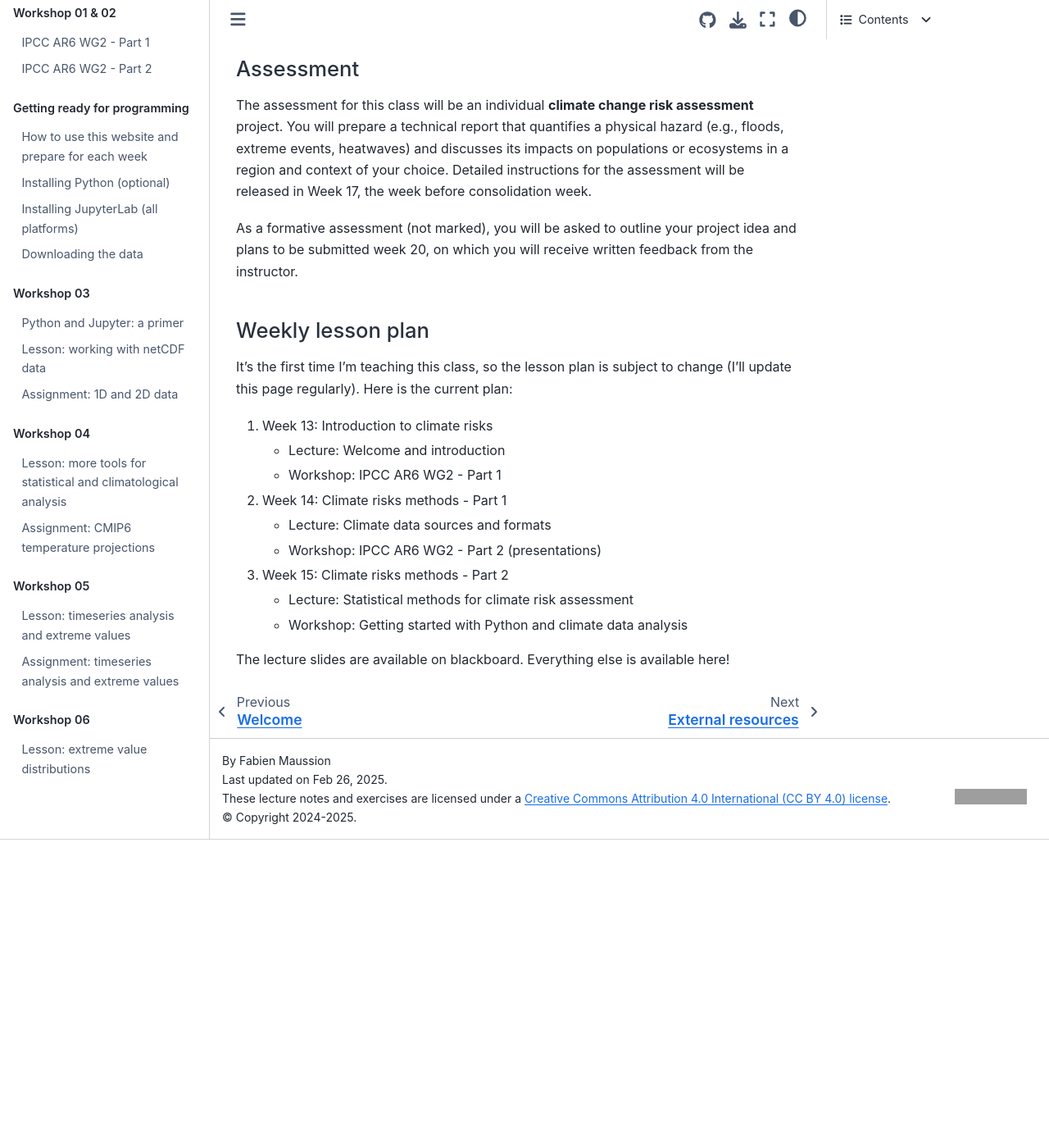
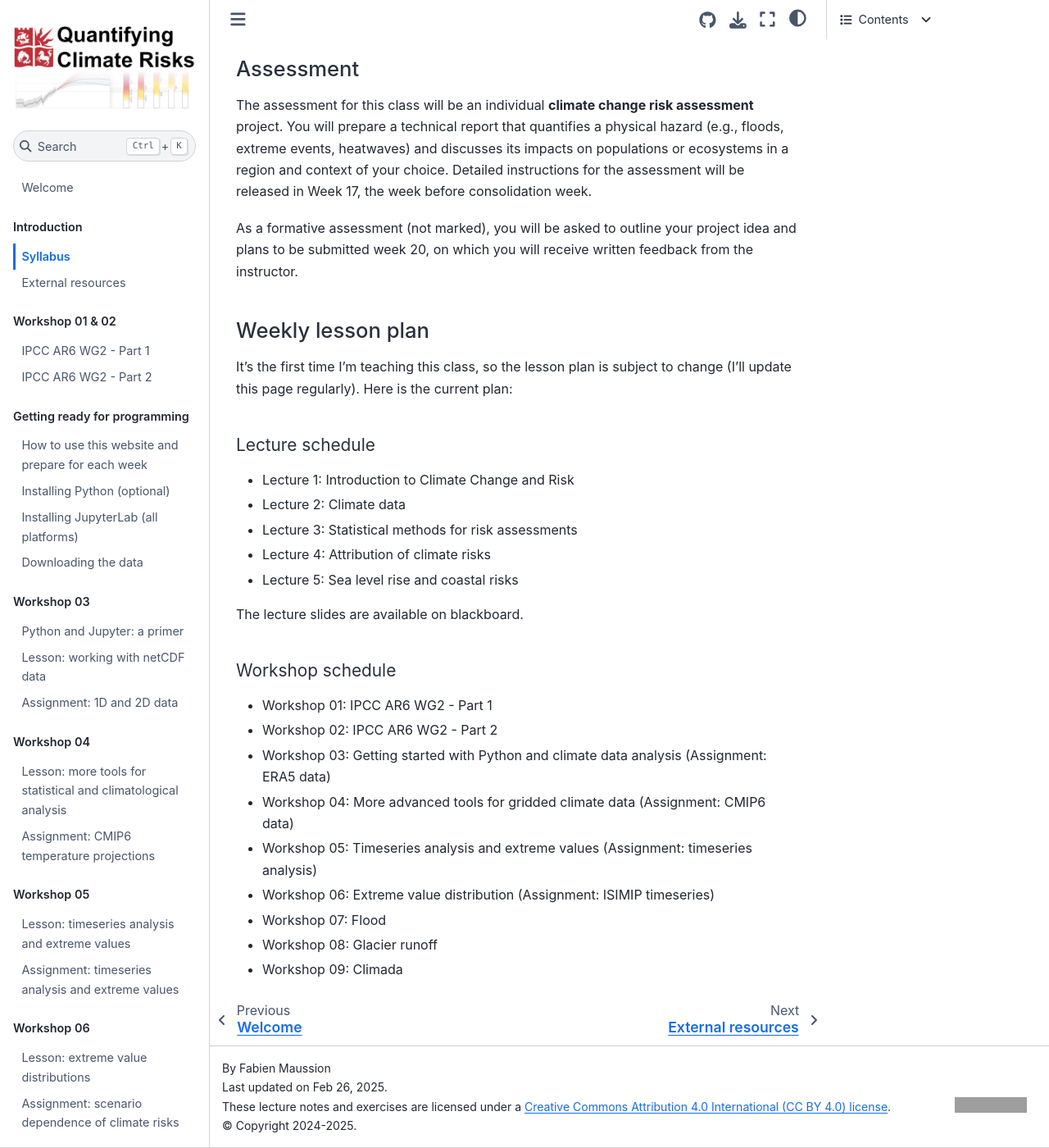
Before and after one commit to fmaussion/climate_risks_2024, a Jupyter Book: the page built from book/syllabus.md, in a window 1280 px wide and 1400 px high, scrolled down 1734 px. Shown: the whole window at 82% size. Built offline with Jupyter Book 1.0.4 settings and Sphinx 7.4.7 and the Sphinx Book theme 1.1.4, drawn with Linux system fonts in a browser that asks for light colours; before the commit the page ends 2758 px from its top, so only the background shows below that; grey boxes are pictures that could not be loaded.

Commit message:
assignment

```diff
--- a/book/_static/custom.css
+++ b/book/_static/custom.css
@@ -1,5 +1,6 @@
 html {
     --pst-font-size-h1: 2.2em; /* Default: 2.625 */
     --pst-font-size-h2: 1.6em;   /* Default: 2.125 */
-    --pst-font-size-h3: 1.2em; /* Default: 1.75 */
+    --pst-font-size-h3: 1.3em; /* Default: 1.75 */
+    --pst-font-size-h4: 1.1em; /* Default: ? */
 }
--- a/book/_toc.yml
+++ b/book/_toc.yml
@@ -34,3 +34,4 @@
   - caption: Workshop 06
     chapters:
     - file: ws06/01-lesson-gev
+    - file: ws06/02-assignment-gev
--- a/book/syllabus.md
+++ b/book/syllabus.md
@@ -47,42 +47,24 @@
 
 It's the first time I'm teaching this class, so the lesson plan is subject to change (I'll update this page regularly). Here is the current plan:
 
-1. Week 13: Introduction to climate risks
-   - Lecture: Welcome and introduction
-   - Workshop: IPCC AR6 WG2 - Part 1
-2. Week 14: Climate risks methods - Part 1
-   - Lecture: Climate data sources and formats
-   - Workshop: IPCC AR6 WG2 - Part 2 (presentations)
-3. Week 15: Climate risks methods - Part 2
-   - Lecture: Statistical methods for climate risk assessment
-   - Workshop: Getting started with Python and climate data analysis
+### Lecture schedule
 
-The lecture slides are available on blackboard. Everything else is available here!
+- Lecture 1: Introduction to Climate Change and Risk
+- Lecture 2: Climate data
+- Lecture 3: Statistical methods for risk assessments
+- Lecture 4: Attribution of climate risks
+- Lecture 5: Sea level rise and coastal risks
 
-<!---
-1. Week 16:
-   - Lecture:
-   - Workshop:
-2. Week 17:
-   - Lecture:
-   - Workshop:
-   - Assignment setting
+The lecture slides are available on blackboard.
 
-Week 18 (Consolidation week)
+### Workshop schedule
 
-6. Week 19:
-   - Lecture:
-   - Workshop:
-7. Week 20
-   - Lecture:
-   - Workshop:
-8.  Week 21:
-   - Lecture:
-   - Workshop:
-9.  Week 22:
-   - Lecture:
-   - Workshop:
-10. Week 23
-   - Lecture:
-   - Workshop: discussion & drop-in session / time to work on assessments
--->
+- Workshop 01: IPCC AR6 WG2 - Part 1
+- Workshop 02: IPCC AR6 WG2 - Part 2
+- Workshop 03: Getting started with Python and climate data analysis (Assignment: ERA5 data)
+- Workshop 04: More advanced tools for gridded climate data (Assignment: CMIP6 data)
+- Workshop 05: Timeseries analysis and extreme values (Assignment: timeseries analysis)
+- Workshop 06: Extreme value distribution (Assignment: ISIMIP timeseries)
+- Workshop 07: Flood
+- Workshop 08: Glacier runoff
+- Workshop 09: Climada
```
Also changed, not shown: book/ready/03-download.md (+25 -1 lines), book/ws06/01-lesson-gev.ipynb, book/ws06/02-assignment-gev.ipynb (added).
